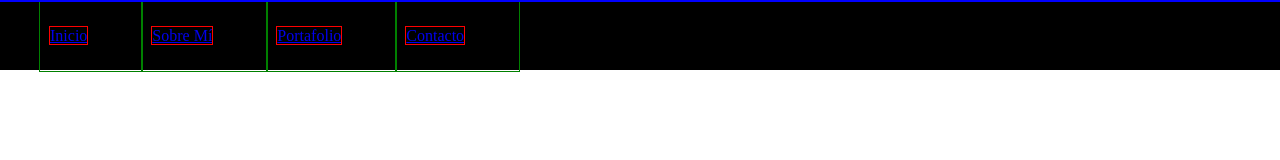
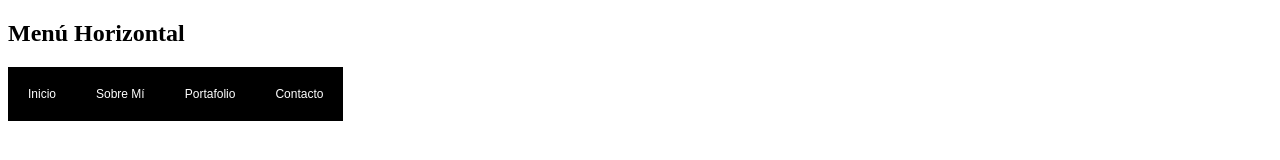
Before and after one commit to NishiAicchi/menu-horizontal, a plain HTML site: page index.html in a window 1280 px wide. Drawn offline with Linux system fonts and the light colour scheme.

Commit message:
segunda actualizacion

```diff
--- a/css/main.css
+++ b/css/main.css
@@ -1,31 +1,17 @@
-.menu {
-    display: block;
-    position: fixed;
-    top: -15px;
-    left: 0;
-    width: 100%;
-    height: 85px;
-    background-color: black;
+#sidebar {
+    padding: 0;
 }
 
-ul {
-    outline: 1px solid blue;
-    list-style: none;
-    line-height: 70px;
-    width: auto;
+#sidebar li {
+    display: inline;
 }
 
-li {
-    outline: 1px solid green;
+#sidebar li a {
+    font-family: sans-serif;
+    font-size: 12px;
+    text-decoration: none;
     float: left;
-    padding-left: 5px;
-    padding-right: 55px;
-    padding-bottom: -10px;
-    margin-right: 0;
-    text-decoration: none;
+    padding: 20px;
+    background-color: black;
+    color: white;
 }
-
-a {
-    outline: 1px solid red;
-    margin-left: 5px;
-}
--- a/index.html
+++ b/index.html
@@ -6,14 +6,13 @@
     <title>Menú Horizontal</title>
 </head>
 <body>
-    <nav class="menu">
-        <ul>
+        <ul id="sidebar">
+            <h2>Menú Horizontal</h2>
             <li><a href="#">Inicio</a></li>
             <li><a href="#">Sobre Mí</a></li>
             <li><a href="#">Portafolio</a></li>
             <li><a href="#">Contacto</a></li>
         </ul>
-    </nav>
 
 </body>
 </html>
```
